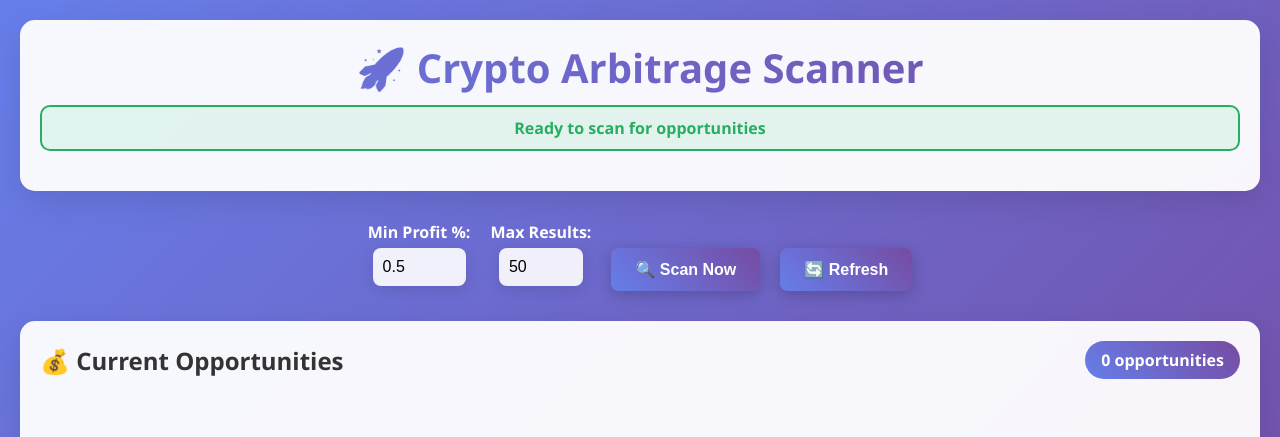
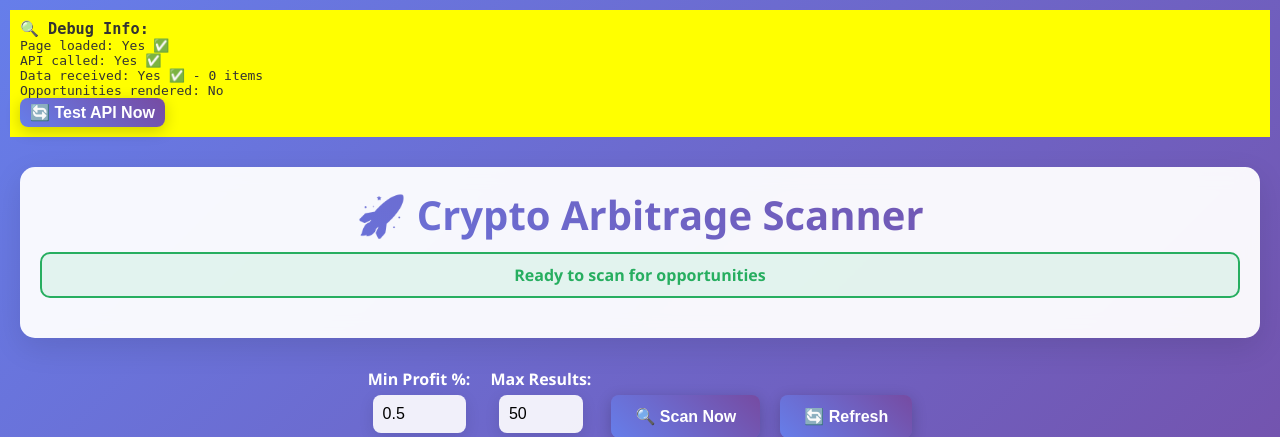
Before and after one commit to enzokenzoka/arbitr-scan, a Flask app: page / in a window 1280 px wide. Shown: the top 437 px of the page. Run offline with Flask 3, Linux system fonts and the light colour scheme; data that the repository does not hold is empty.

Commit message:
Update index.html
adding debug

```diff
--- a/templates/index.html
+++ b/templates/index.html
@@ -253,6 +253,49 @@
     </style>
 </head>
 <body>
+
+<div id="debug-info" style="background: yellow; padding: 10px; margin: 10px; font-family: monospace;">
+    <h3>🔍 Debug Info:</h3>
+    <p>Page loaded: <span id="page-loaded">No</span></p>
+    <p>API called: <span id="api-called">No</span></p>
+    <p>Data received: <span id="data-received">No</span></p>
+    <p>Opportunities rendered: <span id="opportunities-rendered">No</span></p>
+    <button onclick="testAPI()" style="padding: 5px 10px;">🔄 Test API Now</button>
+</div>
+
+<script>
+// Debug script
+document.getElementById('page-loaded').textContent = 'Yes ✅';
+
+async function testAPI() {
+    try {
+        document.getElementById('api-called').textContent = 'Yes ✅';
+        console.log('🚀 Testing API...');
+
+        const response = await fetch('/api/opportunities');
+        console.log('📡 Response:', response);
+
+        const data = await response.json();
+        console.log('📊 Data:', data);
+
+        document.getElementById('data-received').textContent = `Yes ✅ - ${data.length} items`;
+
+        if (data.length > 0) {
+            console.log('🎯 First opportunity:', data[0]);
+        }
+
+    } catch (error) {
+        document.getElementById('data-received').textContent = `❌ Error: ${error.message}`;
+        console.error('💥 API Error:', error);
+    }
+}
+
+// Test API on page load
+window.addEventListener('DOMContentLoaded', testAPI);
+</script>
+
+
+
     <div class="container">
         <header>
             <h1>🚀 Crypto Arbitrage Scanner</h1>
```
